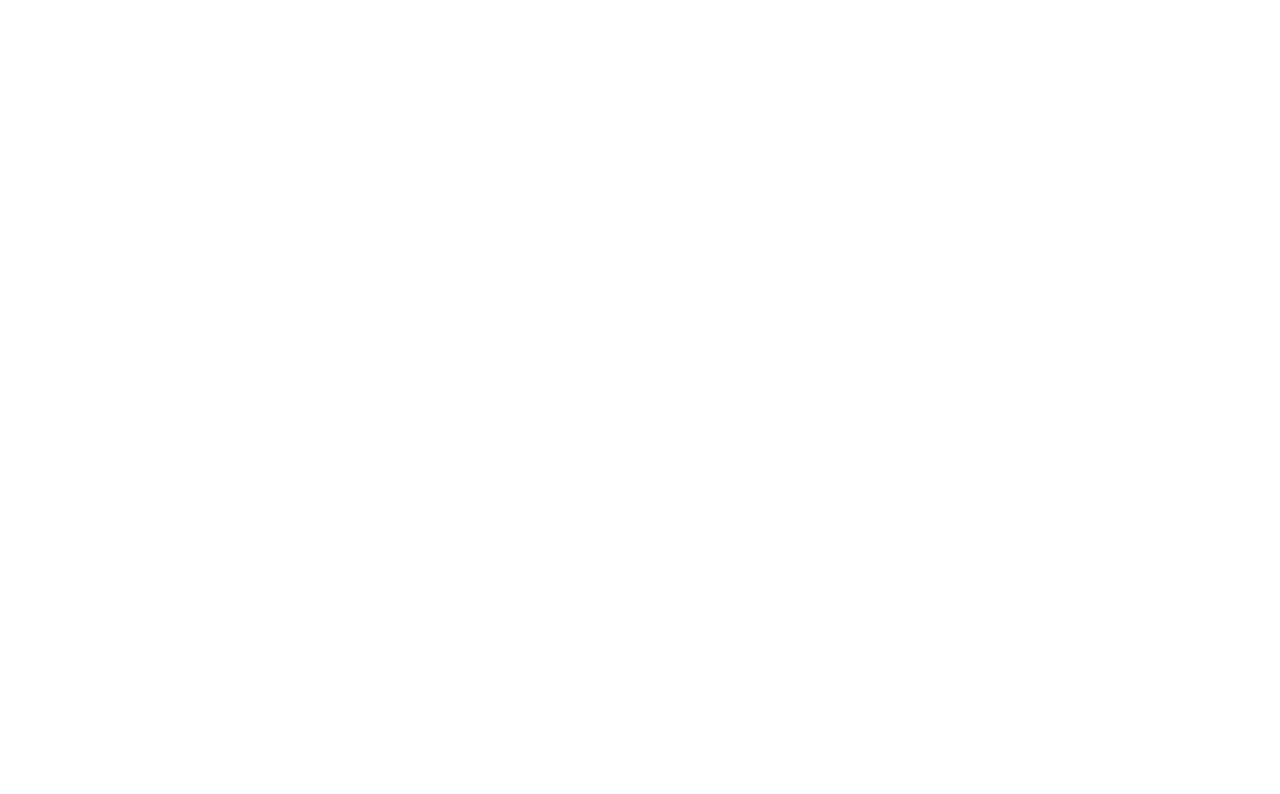
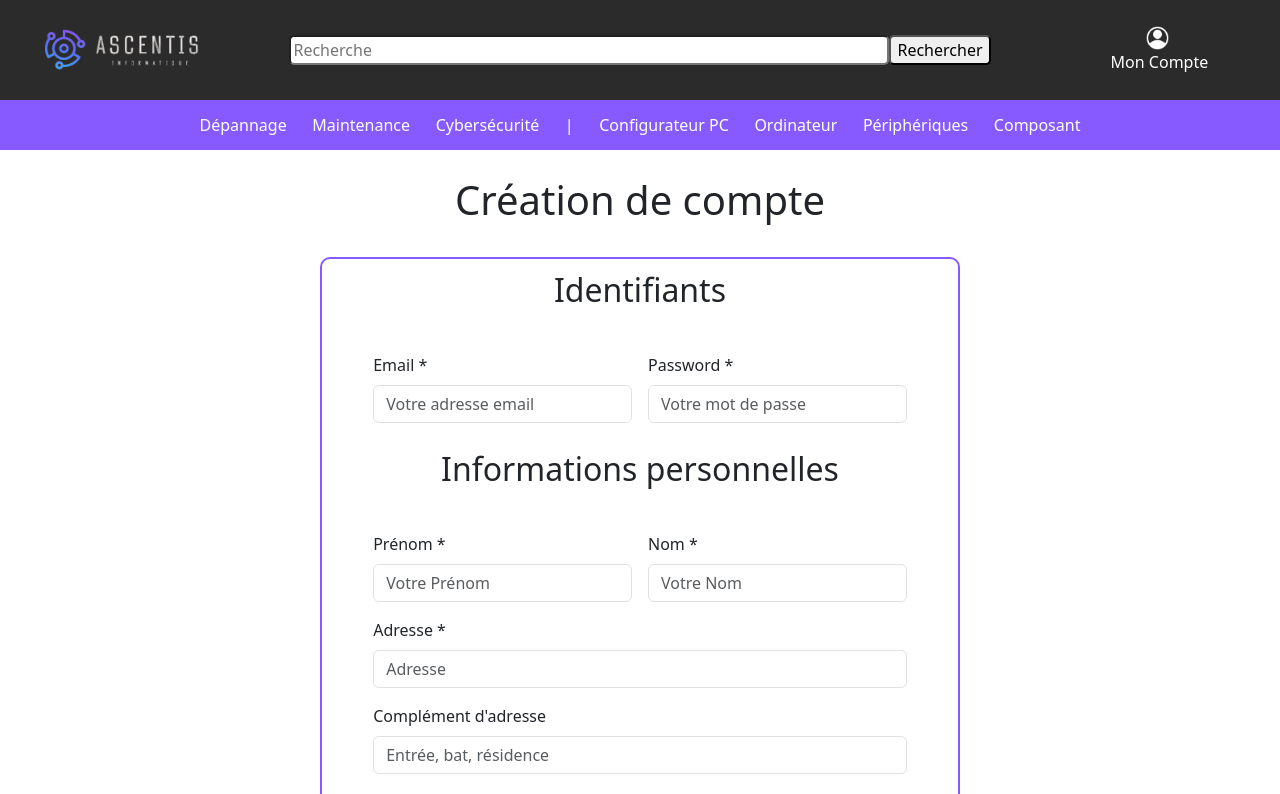
Before and after one commit to MarechalOlivier/front_ascentis, a React (Create React App) app: page /admin/create_account in a window 1280 px wide. Before the commit this address had no page. Shown: the top 794 px of the page. Built offline with nearby package versions, Linux system fonts and the light colour scheme.

Commit message:
update create account ok

```diff
--- a/src/App.js
+++ b/src/App.js
@@ -5,7 +5,7 @@
 import Footer from "./layout/footer/Footer.jsx";
 //Importation des pages
 import Home from "./pages/Home/Home.jsx";
-import Creat_account from "./pages/Creat_account/Creat_account.jsx";
+import Create_account from "./pages/Create_account/Create_account.jsx";
 import Login from "./pages/Login/Login.jsx";
 import Profil from "./pages/Profil/Profil.jsx";
 import Quotation from "./pages/Quotation/Quotation.jsx";
@@ -28,7 +28,7 @@
         <Route path="/login" element={<Login />} />
 
         {/* Admin */}
-        <Route path="/admin/creat_account" element={<Creat_account />} />
+        <Route path="/admin/create_account" element={<Create_account />} />
         <Route path="/admin/profil" element={<Profil />} />
         <Route path="/admin/quotation" element={<Quotation />} />
         <Route path="/admin/support_ticket" element={<Support_ticket />} />
--- a/src/pages/creat_account/creat_account.jsx
+++ b/src/pages/Create_account/Create_account.jsx
@@ -1,9 +1,9 @@
 import React from "react";
 import Header from "../../layout/header/Header";
 import Footer from "../../layout/footer/Footer";
-import style from "./style_creat_account.scss";
+import style from "./style_create_account.scss";
 
-const Creat_account = () => {
+const Create_account = () => {
     return (
         <>
             <Header />
@@ -79,4 +79,4 @@
     )
 }
 
-export default Creat_account;
+export default Create_account;
--- a/src/sass/index.scss
+++ b/src/sass/index.scss
@@ -3,7 +3,7 @@
 @import '../pages/Home/style_home.scss';
 
 @import '../pages/Contact/style_contact.scss';
-@import '../pages/Creat_account/style_creat_account.scss';
+@import '../pages/Create_account/style_create_account.scss';
 @import '../pages/Login/style_login.scss';
 @import '../pages/Profil/style_profil.scss';
 @import '../pages/Quotation/style_quotation.scss';
```
Also changed, not shown: src/pages/Create_account/style_create_account.scss (renamed from src/pages/creat_account/style_creat_account.scss), 1 other file (tests, documents, lock files or other folders).
